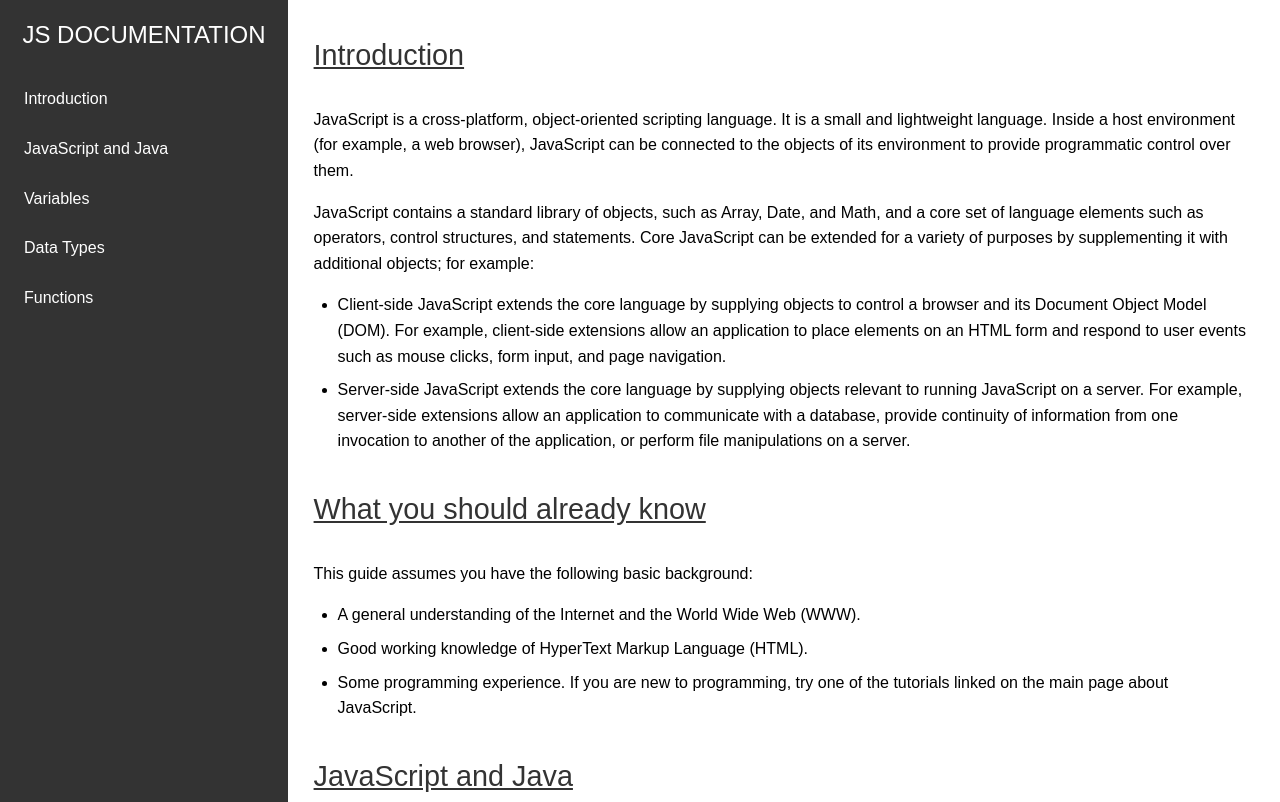
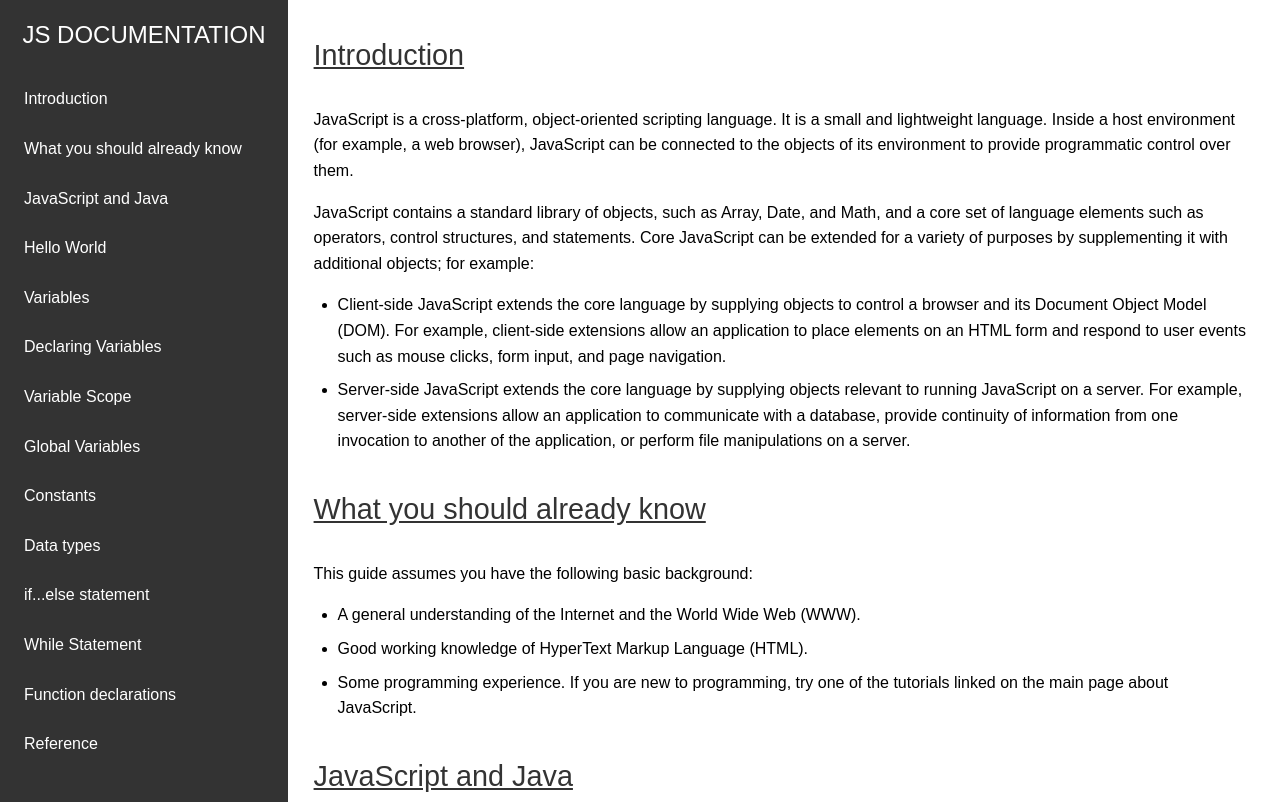
Before and after one commit to Numwali/Documentation-Page, a plain HTML site: page index.html in a window 1280 px wide. Shown: the top 802 px of the page. Drawn offline with Linux system fonts and the light colour scheme.

Commit message:
additional navigation bars

```diff
--- a/index.html
+++ b/index.html
@@ -9,10 +9,19 @@
    <nav id="navbar">
      <header>JS Documentation</header>
      <a class="nav-link" href="#Introduction">Introduction</a>
+     <a class="nav-link" href="#What you should know">What you should already know</a>
      <a class="nav-link" href="#JavaScript_and_Java">JavaScript and Java</a>
+     <a class="nav-link" href="#Hello World">Hello World</a>
      <a class="nav-link" href="#Variables">Variables</a>
-     <a class="nav-link" href="#Data_Types">Data Types</a>
-     <a class="nav-link" href="#Functions">Functions</a>
+     <a class="nav-link" href="#Declaring Variables">Declaring Variables</a>
+     <a class="nav-link" href="#Variable Scope">Variable Scope</a>
+     <a class="nav-link" href="#Global Variables">Global Variables</a>
+     <a class="nav-link" href="#Constants">Constants</a>
+     <a class="nav-link" href="#Data types">Data types</a>
+     <a class="nav-link" href="#if...else statement">if...else statement</a>
+     <a class="nav-link" href="#While Statement">While Statement</a>
+     <a class="nav-link" href="#Function declarations">Function declarations</a>
+     <a class="nav-link" href="#Reference">Reference</a>
    </nav>
 
    <main id="main-doc">
```
